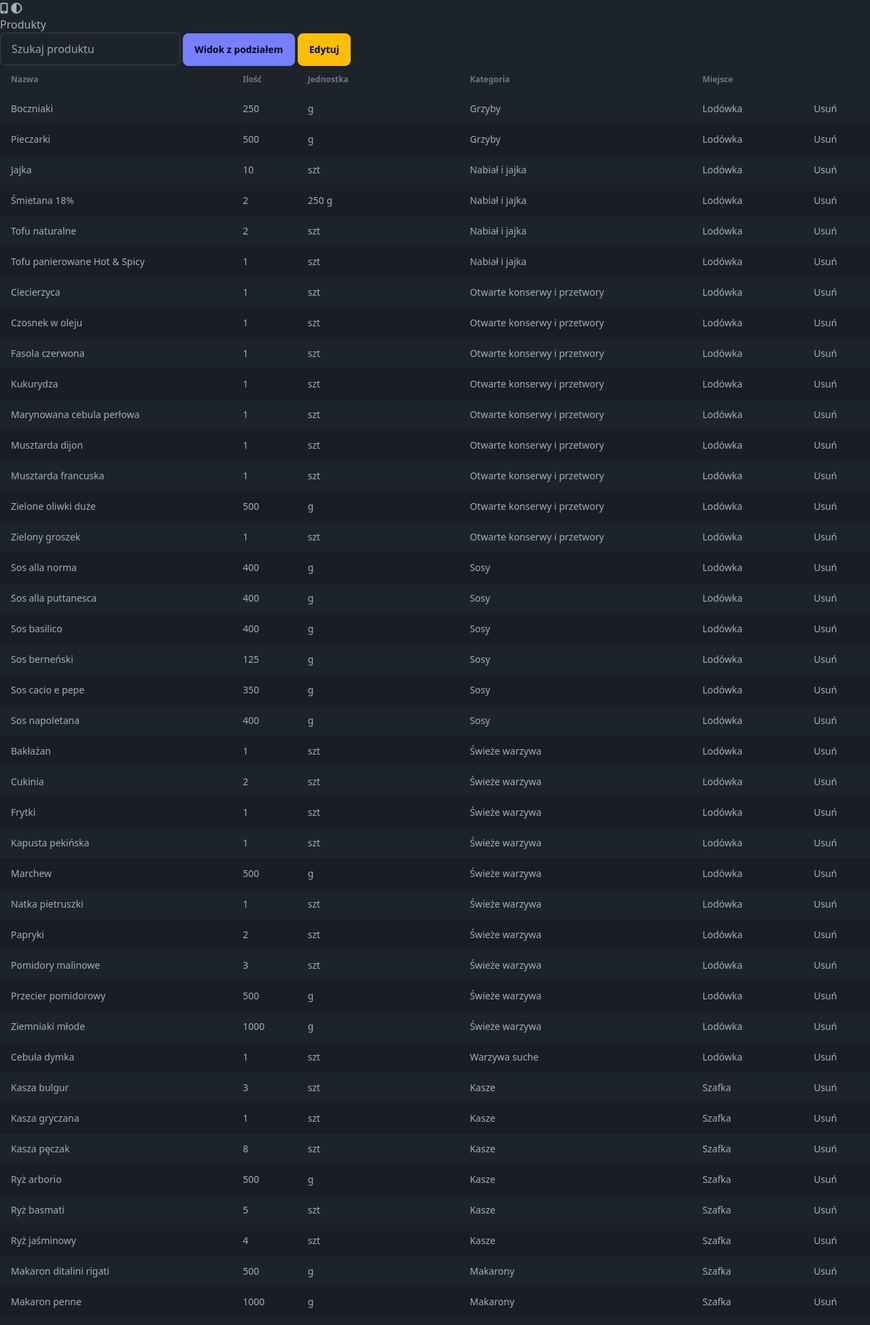
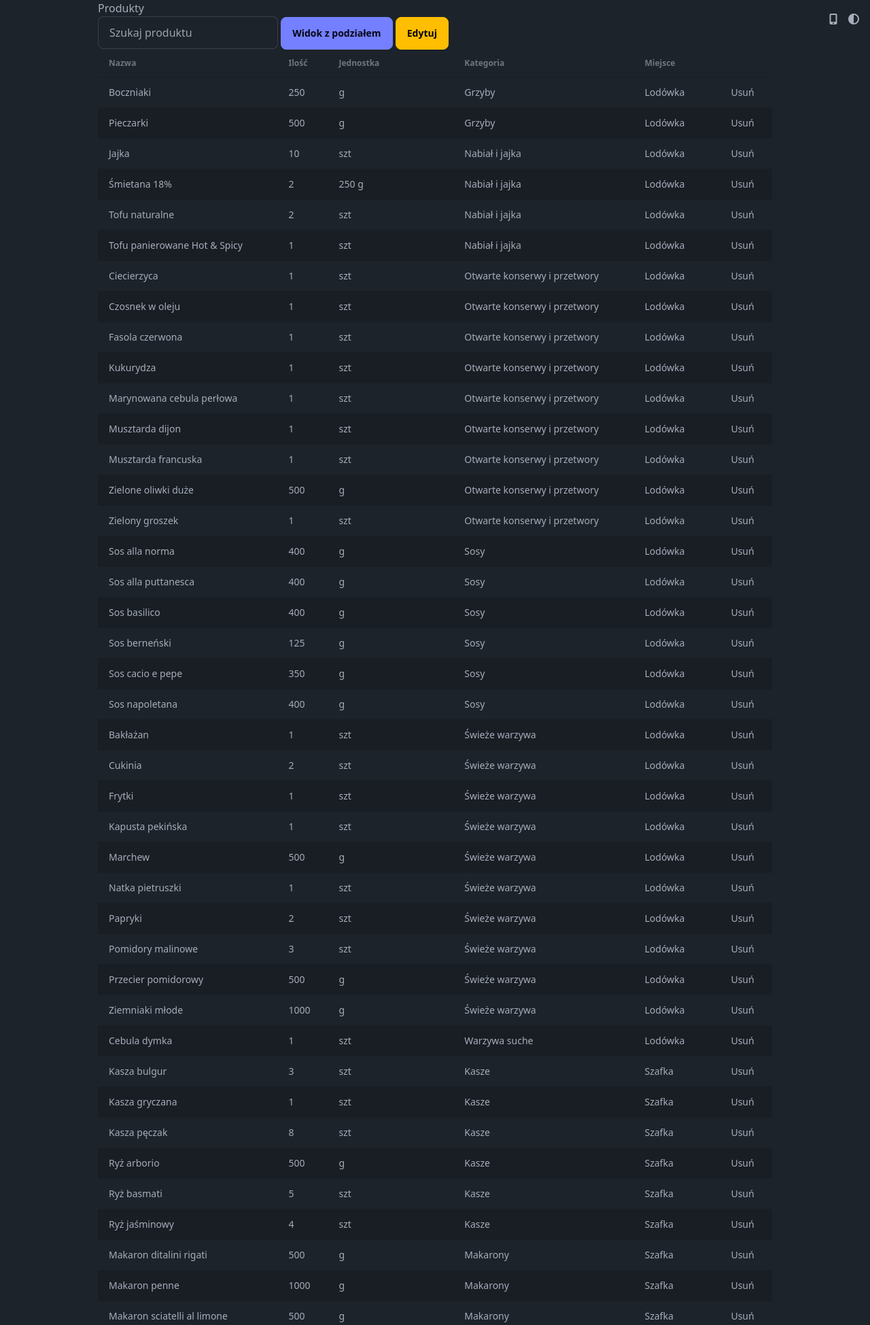
Before and after one commit to mgajewski97/Food, a Flask app: page / in a window 1280 px wide. Shown: the top 1949 px of the page at 68% size. Run offline with Flask 3, Linux system fonts and the light colour scheme; data that the repository does not hold is empty; some libraries are stand-ins or nearby versions.

Commit message:
Fix desktop layout and icon placement

```diff
--- a/app/static/styles.css
+++ b/app/static/styles.css
@@ -2,6 +2,27 @@ html[data-layout="mobile"] .main-container {
   max-width: 100%;
   padding-left: 1rem;
   padding-right: 1rem;
+}
+
+html[data-layout="desktop"] .main-container {
+  max-width: 1024px;
+  margin-left: auto;
+  margin-right: auto;
+  padding-left: 1rem;
+  padding-right: 1rem;
+}
+
+.corner-icons {
+  position: fixed;
+  top: 1rem;
+  right: 1rem;
+  display: flex;
+  gap: 1rem;
+}
+
+html[data-layout="mobile"] .corner-icons {
+  left: 1rem;
+  right: auto;
 }
 
 html[data-layout="mobile"] #controls {
--- a/app/templates/index.html
+++ b/app/templates/index.html
@@ -7,8 +7,8 @@
     <link rel="stylesheet" href="https://cdnjs.cloudflare.com/ajax/libs/font-awesome/6.5.1/css/all.min.css">
     <link rel="stylesheet" href="{{ url_for('static', filename='styles.css') }}">
 </head>
-<body class="min-h-screen bg-base-100 pr-4">
-    <div class="fixed top-4 right-4 flex gap-4">
+<body class="min-h-screen bg-base-100">
+    <div class="corner-icons">
         <button id="layout-toggle" class="text-xl p-2 bg-transparent border-0"><i id="layout-icon" class="fa-solid fa-mobile-screen-button"></i></button>
         <button id="theme-toggle" class="text-xl p-2 bg-transparent border-0"><i id="theme-icon" class="fa-solid fa-circle-half-stroke"></i></button>
     </div>
```
